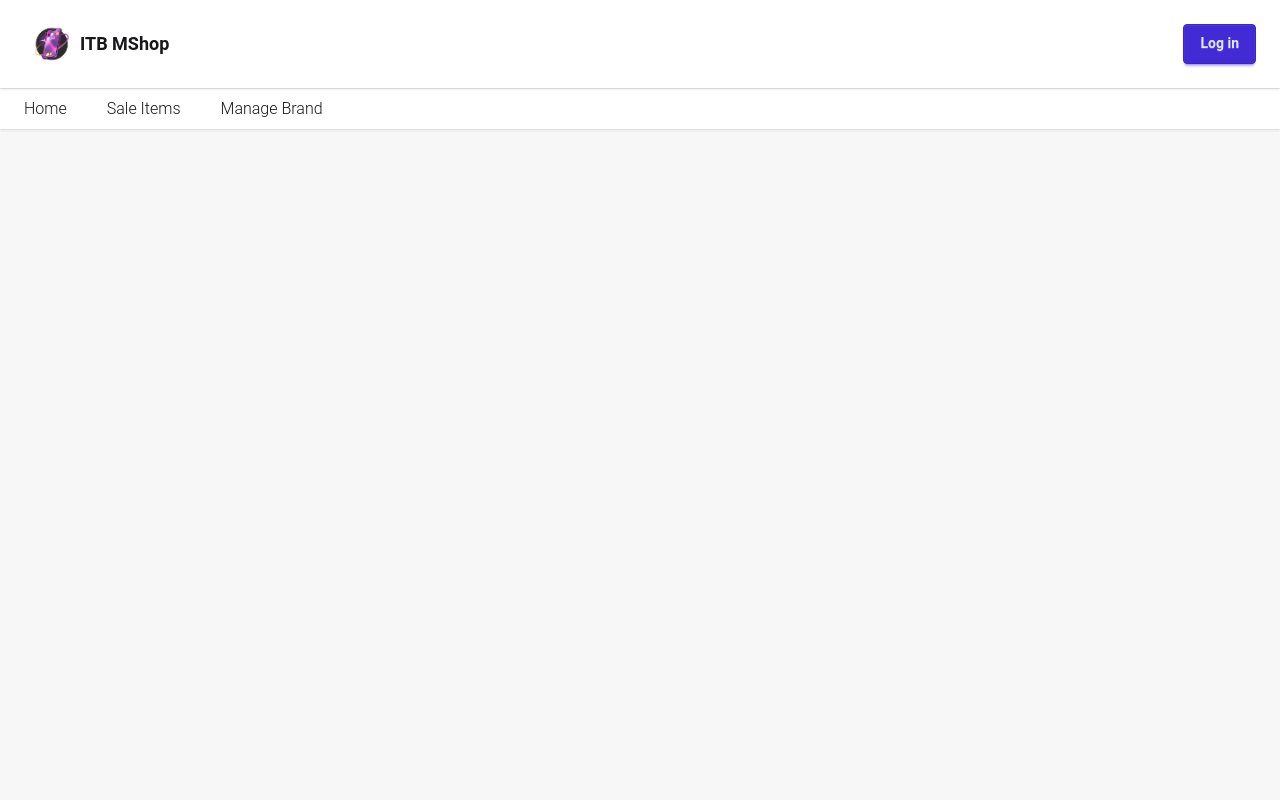
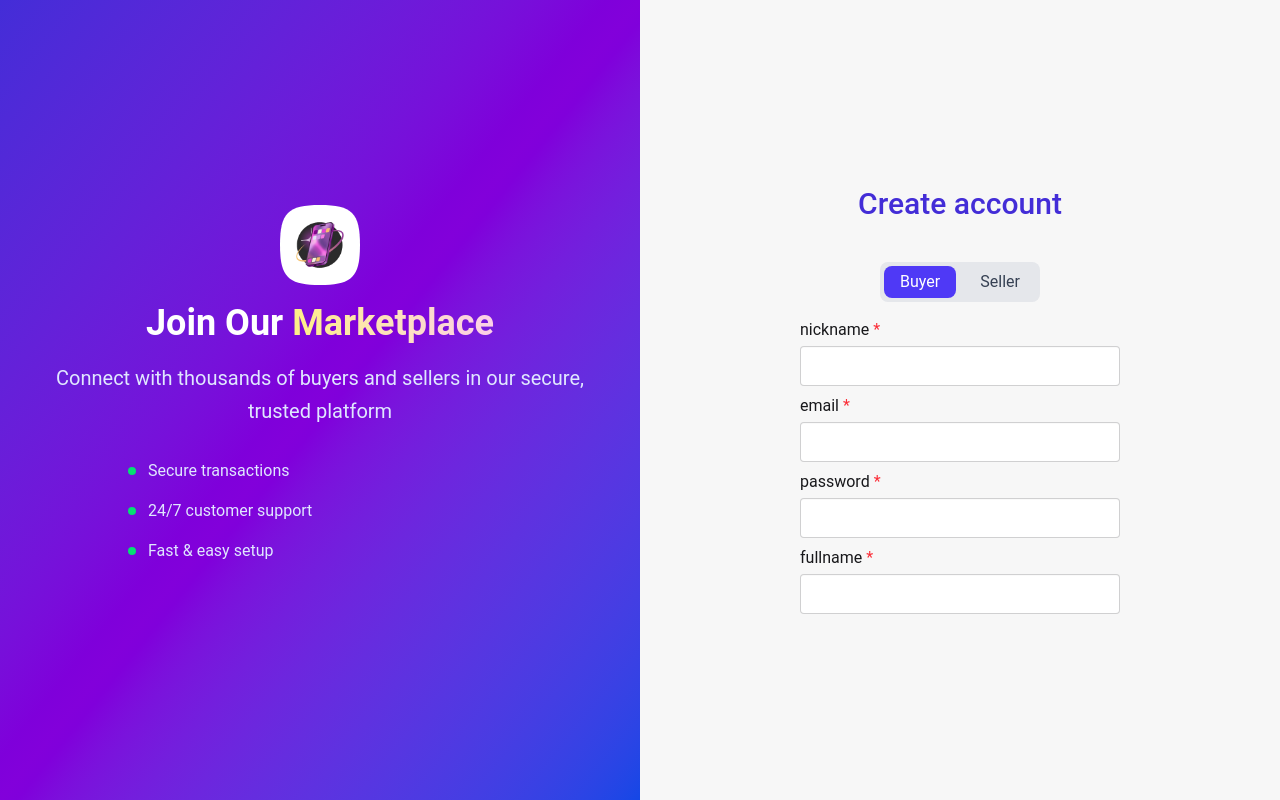
Before and after one commit to Pornput0012/SSI-1, a Vue app in the folder frontend/: page /register in a window 1280 px wide. Built offline with nearby package versions, Linux system fonts and the light colour scheme; no server answers.

Commit message:
126-[add] register form

```diff
--- a/frontend/src/App.vue
+++ b/frontend/src/App.vue
@@ -1,9 +1,20 @@
 <script setup>
+import { useRoute } from "vue-router";
 import NavBar from "./components/NavBar.vue";
+import { computed } from "vue";
+
+const route = useRoute();
+
+const authenFormPath = ['/register','/login']
+
+const hasNav = computed(()=>!authenFormPath.includes(route.path))
+
+console.log(route.path);
+
 </script>
 
 <template>
-  <NavBar />
+  <NavBar v-if="hasNav" />
   <RouterView />
 </template>
 
--- /dev/null
+++ b/frontend/src/components/AuthenForm.vue
@@ -0,0 +1,139 @@
+<script setup>
+import { ref } from "vue";
+
+const userType = ref("Buyer");
+
+let roles = ["Buyer", "Seller"];
+
+const formConstraints = {
+  Buyer: [
+    { label: "nickname", constraint: { type: "string", required: true } },
+    {
+      label: "email",
+      constraint: { type: "string", required: true, unique: true },
+    },
+    {
+      label: "password",
+      constraint: {
+        type: "string",
+        required: true,
+        minLength: 8,
+        rules: ["lower", "upper", "number", "special"],
+      },
+    },
+    {
+      label: "fullname",
+      constraint: {
+        type: "string",
+        required: true,
+        minLength: 4,
+        maxLength: 40,
+      },
+    },
+  ],
+
+  Seller: [
+    { label: "mobileNumber", constraint: { type: "string", required: true } },
+    {
+      label: "bankAccountNumber",
+      constraint: { type: "string", required: true },
+    },
+    { label: "bankName", constraint: { type: "string", required: true } },
+    {
+      label: "nationalIdNumber",
+      constraint: { type: "string", required: true },
+    },
+    {
+      label: "nationalIdPhoto",
+      constraint: { type: "file[]", required: true, files: 2 },
+    },
+  ],
+};
+</script>
+
+<template>
+  <div class="w-full h-screen flex items-center justify-center">
+    <!-- Left Banner Section -->
+    <div
+      class="w-1/2 h-full relative overflow-hidden bg-gradient-to-br from-indigo-700 via-purple-700 to-blue-700 flex flex-col justify-center items-center text-white"
+    >
+      <!-- Main Content -->
+      <div class="z-10 text-center px-12">
+        <div class="mb-8">
+          <!-- Icon -->
+          <div
+            class="mask mask-squircle bg-white w-20 h-20 flex items-center justify-center mb-4 mx-auto"
+          >
+            <img src="/logo.png" alt="" />
+          </div>
+          <!-- Main Title -->
+          <h1 class="text-4xl font-bold mb-4 leading-tight">
+            Join Our
+            <span
+              class="bg-gradient-to-r from-yellow-200 to-pink-200 bg-clip-text text-transparent"
+            >
+              Marketplace
+            </span>
+          </h1>
+
+          <!-- Subtitle -->
+          <p class="text-xl text-indigo-100 mb-8 leading-relaxed">
+            Connect with thousands of buyers and sellers in our secure, trusted
+            platform
+          </p>
+
+          <!-- Features List -->
+          <div class="space-y-4 text-left max-w-sm mx-auto">
+            <div class="flex items-center space-x-3">
+              <div class="w-2 h-2 bg-green-400 rounded-full"></div>
+              <span class="text-indigo-100">Secure transactions</span>
+            </div>
+            <div class="flex items-center space-x-3">
+              <div class="w-2 h-2 bg-green-400 rounded-full"></div>
+              <span class="text-indigo-100">24/7 customer support</span>
+            </div>
+            <div class="flex items-center space-x-3">
+              <div class="w-2 h-2 bg-green-400 rounded-full"></div>
+              <span class="text-indigo-100">Fast & easy setup</span>
+            </div>
+          </div>
+        </div>
+      </div>
+    </div>
+    <div class="w-1/2 flex flex-col justify-center items-center gap-4">
+      <h1 class="text-3xl mb-6 text-indigo-700 font-medium">Create account</h1>
+      <div class="flex items-center space-x-2 bg-gray-200 rounded-lg p-1 w-fit">
+        <label
+          v-for="role in roles"
+          :key="role"
+          class="px-4 py-1 rounded-lg cursor-pointer transition"
+          :class="
+            userType === role ? 'bg-indigo-600 text-white' : 'text-gray-700'
+          "
+        >
+          <input type="radio" v-model="userType" :value="role" class="hidden" />
+          {{ role }}
+        </label>
+      </div>
+
+      <div class="max-w-full flex flex-col gap-2">
+        <div v-for="field in formConstraints.Buyer" class="flex flex-col gap-1">
+          <label class="text-sm md:text-base" :for="field.label"
+            >{{ field.label }}<span class="text-red-500"> *</span></label
+          >
+
+          <div class="flex-col">
+            <input
+              type="text"
+              :id="field.label"
+              class="itbms-model input w-48 sm:w-64 md:w-80"
+              :class="'itbms-' + field.label"
+            />
+          </div>
+        </div>
+      </div>
+    </div>
+  </div>
+</template>
+
+<style></style>
--- a/frontend/src/components/NavBar.vue
+++ b/frontend/src/components/NavBar.vue
@@ -34,8 +34,18 @@ const menu = [
           <img src="/logo.png" class="h-14 aspect-square" alt="logo" />
           ITB MShop
         </RouterLink>
-        <div>
-          <button class="btn btn-primary px-4">Log in</button>
+        <div class="flex gap-2">
+          <RouterLink
+            :to="{ name: 'register' }"
+            >
+            <button
+              class="itbms-register-button btn bg-base-100 text-indigo-700 px-4 py-1 shadow-sm"
+            >
+              Register
+            </button>
+          </RouterLink>
+          <div class="border border-l-1 border-base-300"></div>
+          <button class="btn btn-primary px-4 py-1">Log in</button>
         </div>
       </div>
     </div>
--- a/frontend/src/router/index.js
+++ b/frontend/src/router/index.js
@@ -8,6 +8,7 @@ import homeView from "@/views/LandingView.vue";
 import SaleItemListView from "@/views/SaleItemListView.vue";
 import SaleItemView from "@/views/SaleItemView.vue";
 import { createRouter, createWebHistory } from "vue-router";
+import RegisterView from "@/views/RegisterView.vue";
 
 const router = createRouter({
   history: createWebHistory(import.meta.env.BASE_URL),
@@ -62,6 +63,12 @@ const router = createRouter({
       component: EditBrandView,
       name: "edit-brand",
     },
+
+     {
+      path: "/register",
+      component: RegisterView,
+      name: "register",
+    },
   ],
 });
 
--- /dev/null
+++ b/frontend/src/views/RegisterView.vue
@@ -0,0 +1,14 @@
+<script setup>
+import AuthenForm from '@/components/AuthenForm.vue';
+
+
+</script>
+
+<template>
+
+    <AuthenForm></AuthenForm>
+</template>
+
+<style>
+
+</style>
```
